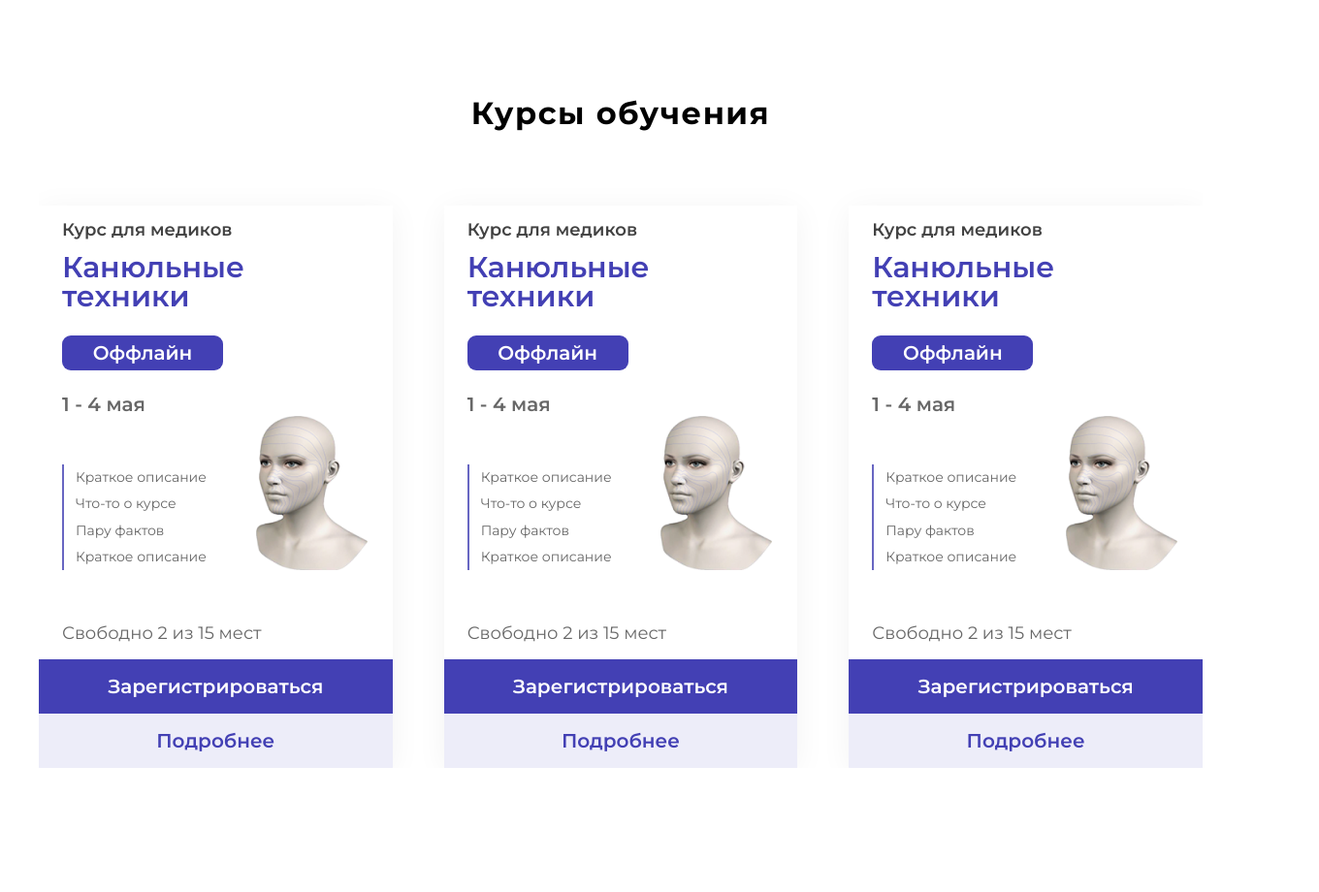
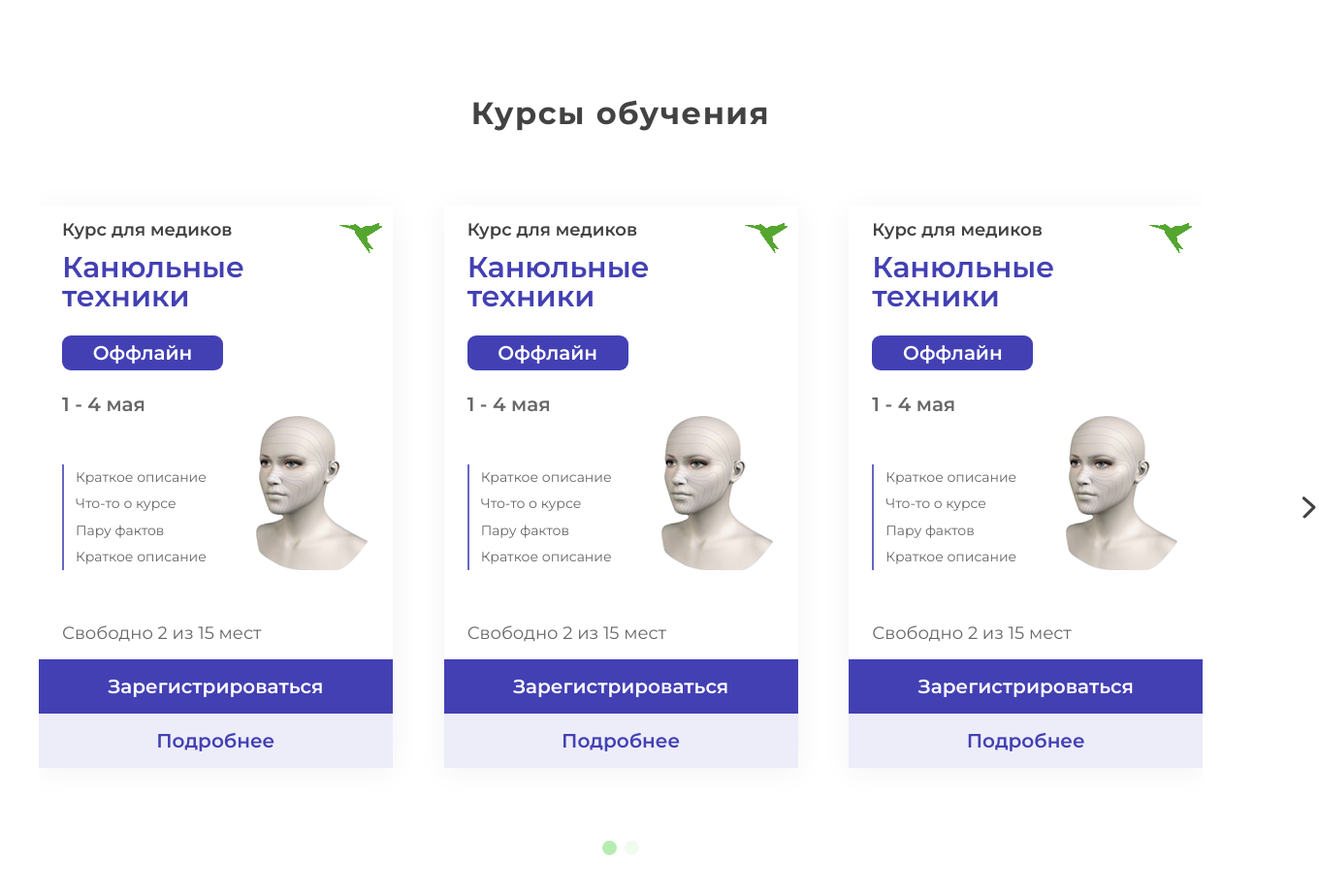
Before and after one commit to Andreeevna/valmari-layout, a website built with Vite: page index.html in a window 1280 px wide. Shown: the part 1040-1960 px from the top of the page at 97% size, 1360 px wide, since content can reach past the window. Built offline with nearby package versions, Linux system fonts and the light colour scheme.

Commit message:
implemented pagination and navigation in the courses block slider

```diff
--- a/assets/styles/main/main.css
+++ b/assets/styles/main/main.css
@@ -131,7 +131,7 @@
 /* courses */
 
 .courses {
-	padding-bottom: 266px;
+	padding-bottom: 175px;
 }
 
 .courses .trigger-block {
@@ -177,6 +177,7 @@
 	font-size: 32px;
 	text-align: center;
 	letter-spacing: 1.5px;
+	color: #424242;
 }
 
 .card-rainbow-slider {
@@ -184,17 +185,23 @@
 	overflow: hidden;
 }
 
-.swiper-slide {
+.courses-card {
+	position: relative;
+
 	background-color: #fff;
 	box-shadow: 0px 4px 30px rgba(0, 0, 0, 0.05);
 	width: 365px;
 }
 
+.courses-card ::before {
+	content: url('./../../images/employees/Courses-decor.svg');
+	position: absolute;
+	top: 3%;
+	right: 3%;
+}
+
 .courses-card__container {
 	padding: 16px 16px 16px 24px;
-}
-
-.courses-card {
 }
 
 .courses-card__for {
@@ -282,3 +289,49 @@
 	color: #4340b4;
 	background-color: rgba(83, 81, 196, 0.1);
 }
+
+/* SWIPER */
+.card-rainbow-slider__container {
+	position: relative;
+}
+
+.swiper-wrapper {
+	padding-bottom: 75px;
+}
+
+.swiper-btn {
+	position: absolute;
+	top: 50%;
+	width: 24px;
+	height: 16px;
+
+	background-color: transparent;
+	border: none;
+}
+
+.rainbow-prev {
+	left: -10%;
+}
+
+.rainbow-next {
+	right: -10%;
+}
+
+.swiper-btn:hover {
+	cursor: pointer;
+}
+
+.rainbow-pagination {
+	text-align: center;
+}
+
+.swiper-pg span {
+	width: 15px;
+	height: 15px;
+	border-radius: 50%;
+	background: #b7ecb1;
+}
+
+.swiper-pg span .swiper-pagination-bullet-active {
+	background: #55a630;
+}
--- a/index.html
+++ b/index.html
@@ -120,10 +120,11 @@
         </div>
         <h2 class="courses__title">Курсы обучения</h2>
 
+        <div class="card-rainbow-slider__container">
           <div class="card-rainbow-slider">
             <div class="swiper-wrapper">
-            <div class="swiper-slide">
-              <div class="courses-card">
+              <div class="swiper-slide courses-card">
+                <!-- <div class=""> -->
                 <div class="courses-card__container">
                   <span class="courses-card__for">Курс для медиков</span>
                   <h3 class="courses-card__title">Канюльные <br> техники</h3>
@@ -140,7 +141,7 @@
                 </div>
                 <button class="courses-card__reg">Зарегистрироваться</button>
                 <a href="#" class="courses-card__link">Подробнее</a>
-              </div>
+                <!-- </div> -->
               </div>
               <div class="swiper-slide">
                 <div class="courses-card">
@@ -203,6 +204,22 @@
                 </div>
               </div>
             </div>
+            <button class="swiper-btn rainbow-prev"><svg width="15" height="23" viewBox="0 0 15 23" fill="none"
+                xmlns="http://www.w3.org/2000/svg">
+                <path
+                  d="M0.991958 10.0064C0.348096 10.5738 0.316762 11.5231 0.921974 12.1267L10.7845 21.9634C11.3897 22.567 12.4023 22.5964 13.0462 22.0289C13.69 21.4615 13.7214 20.5123 13.1161 19.9087L4.34946 11.1649L13.676 2.94617C14.3199 2.37878 14.3512 1.42949 13.746 0.825863C13.1408 0.222245 12.1282 0.192869 11.4844 0.760253L0.991958 10.0064ZM2.03831 12.5986L5.23831 12.6915L2.65529 12.1267L2.13729 9.60005L2.03831 12.5986Z"
+                  fill="#424242" />
+              </svg>
+            </button>
+            <button class="swiper-btn rainbow-next"><svg width="15" height="23" viewBox="0 0 15 23" fill="none"
+                xmlns="http://www.w3.org/2000/svg">
+                <path
+                  d="M14.008 10.0064C14.6519 10.5738 14.6832 11.5231 14.078 12.1267L4.2155 21.9634C3.61028 22.567 2.59771 22.5964 1.95383 22.0289C1.30998 21.4615 1.27863 20.5123 1.88385 19.9087L10.6505 11.1649L1.32396 2.94617C0.68009 2.37878 0.648761 1.42949 1.25398 0.825863C1.85919 0.222245 2.87177 0.192869 3.51563 0.760253L14.008 10.0064ZM12.9617 12.5986L9.76169 12.6915L12.3447 12.1267L12.8627 9.60005L12.9617 12.5986Z"
+                  fill="#424242" />
+              </svg>
+            </button>
+            <div class="swiper-pg rainbow-pagination"></div>
+          </div>
         </div>
 
       </div>
--- a/js/slider.js
+++ b/js/slider.js
@@ -1,15 +1,24 @@
 import Swiper from 'swiper'
+import { Navigation, Pagination } from 'swiper/modules'
+
 import 'swiper/css'
+import 'swiper/css/navigation'
+import 'swiper/css/pagination'
 
 const swiper = new Swiper('.card-rainbow-slider', {
 	observer: true,
 	observeParents: true,
 	slidesPerView: 3,
 	spaceBetween: 53,
+	modules: [Navigation, Pagination],
 
 	navigation: {
-		nextEl: '.btn-next',
-		prevEl: '.btn-prev',
+		nextEl: '.rainbow-next',
+		prevEl: '.rainbow-prev',
+	},
+	pagination: {
+		el: '.rainbow-pagination',
+		type: 'bullets',
+		clickable: true,
 	},
 })
-console.log(swiper)
```
Also changed, not shown: assets/images/employees/Arrow-next.svg (added), assets/images/employees/Arrow-prev.svg (added), assets/images/employees/Courses-decor.svg (added). Lines whose indentation alone changed are shown as unchanged.
